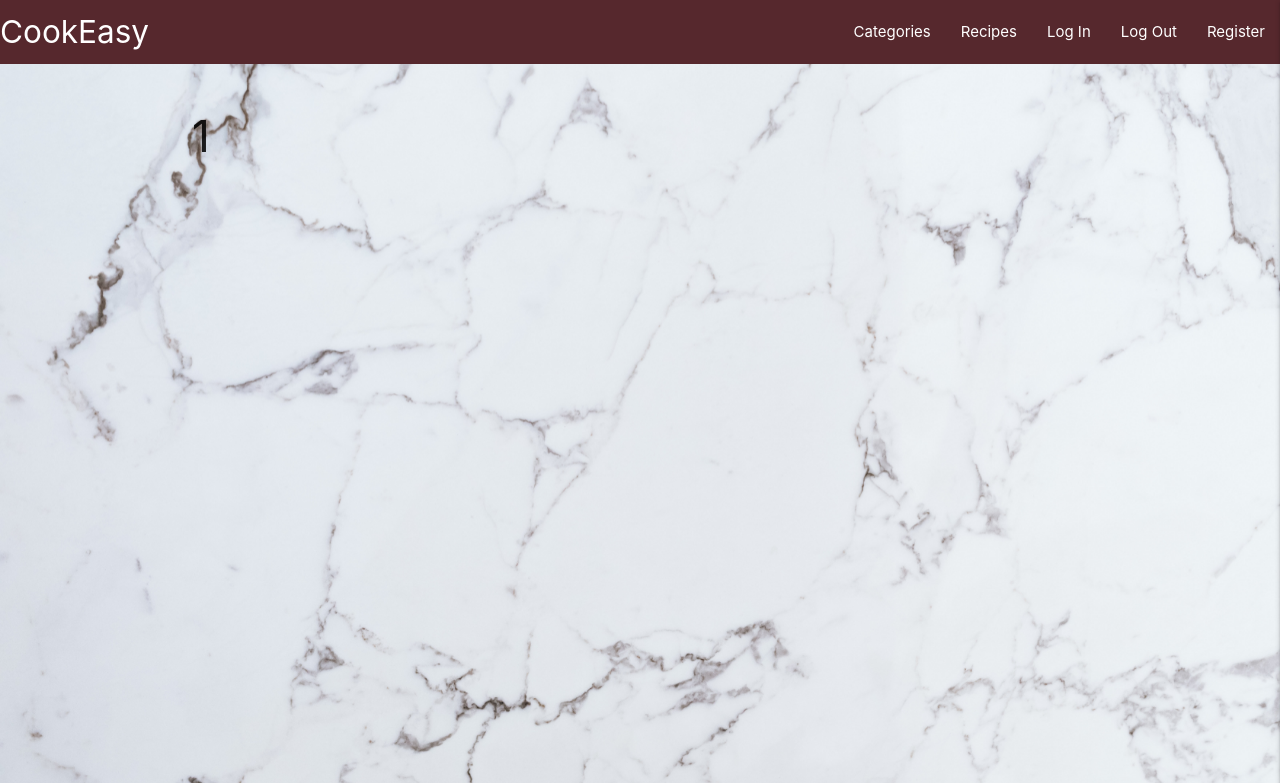
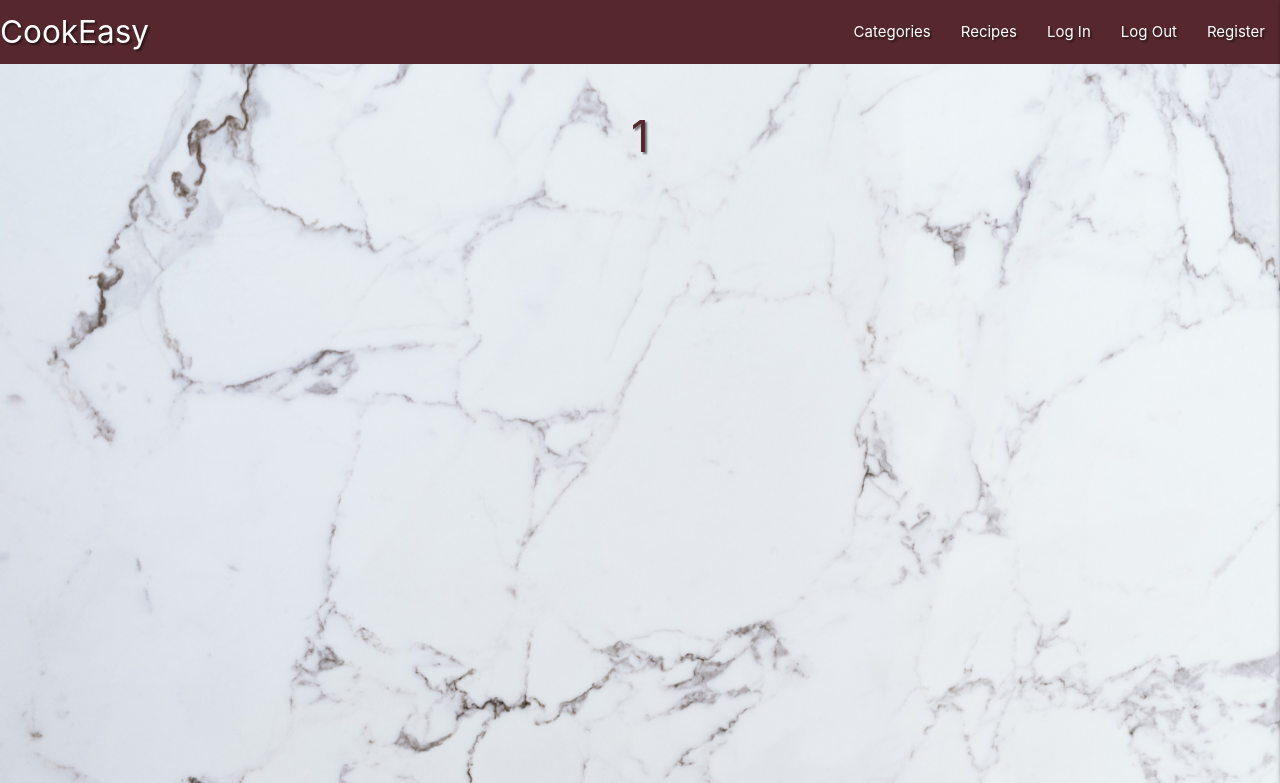
Before and after one commit to ErnestaMajute/MS3, a Flask app: page /categorised_recipes/1 in a window 1280 px wide. Shown: the top 783 px of the page. Run offline with Flask 2, Linux system fonts and the light colour scheme; data that the repository does not hold is empty; some libraries are stand-ins or nearby versions.

Commit message:
Styling added to categorised recipes header

```diff
--- a/static/css/style.css
+++ b/static/css/style.css
@@ -13,6 +13,10 @@ nav {
 .card-icons {
     color: #544343;
     font-size: 35px;
+}
+
+.text-shadow {
+    text-shadow: 2px 2px 2px rgba(0, 0, 0, 0.5);
 }
 
 .responsive {
--- a/templates/categorised_recipes.html
+++ b/templates/categorised_recipes.html
@@ -4,7 +4,7 @@
     <section class="recipes-container">
             <div class="container intro-container">
                 <div class="row">
-                    <h3>{{ category }}</h3>
+                    <h3 class="center-align text-shadow wine">{{ category }}</h3>
 
                     {% for recipe in recipes %}
 
--- a/templates/recipes.html
+++ b/templates/recipes.html
@@ -58,7 +58,5 @@
         </div>
 
         {% endif %}
-
     </section>
-
 {% endblock %}
```
Lines whose indentation alone changed are shown as unchanged.
